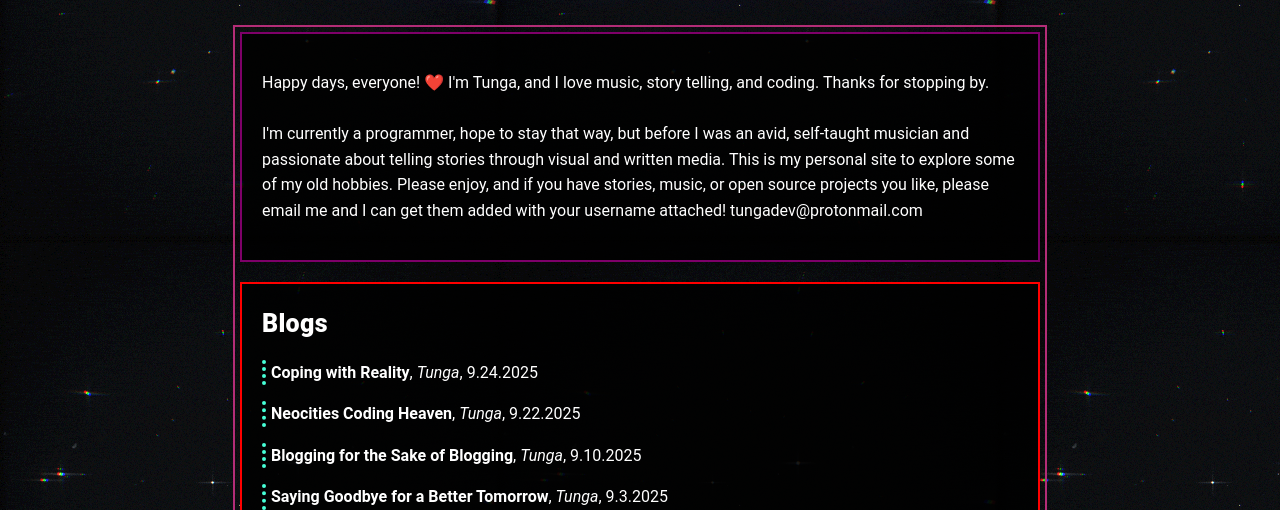
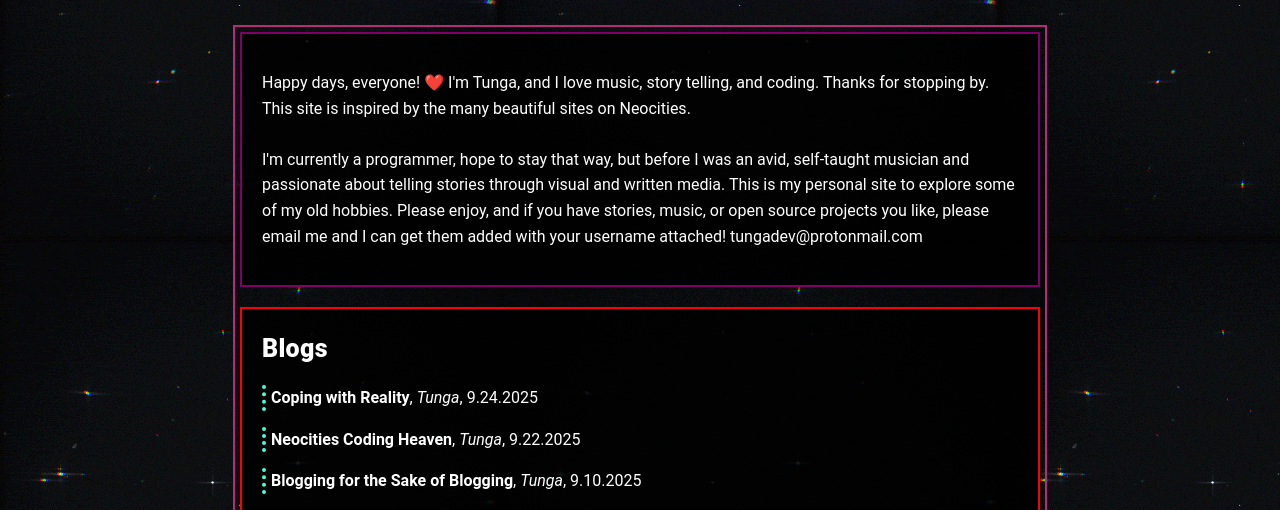
Before and after one commit to tungadev/tungas-house, a website: page public/home.html in a window 1280 px wide. Shown: the part 261-771 px from the top of the page. Drawn offline with Linux system fonts and the light colour scheme.

Commit message:
modified intro

```diff
--- a/public/home.html
+++ b/public/home.html
@@ -36,7 +36,7 @@
         <main>
             <div class="intro-container">
                 <p>Happy days, everyone! ❤️ I'm Tunga, and I
-                    love music, story telling, and coding. Thanks for stopping by.
+                    love music, story telling, and coding. Thanks for stopping by. This site is inspired by the many beautiful sites on Neocities.
                     <br />
                     <br />
                     I'm currently a programmer, hope to stay that way, but before I was an avid, self-taught musician
```
